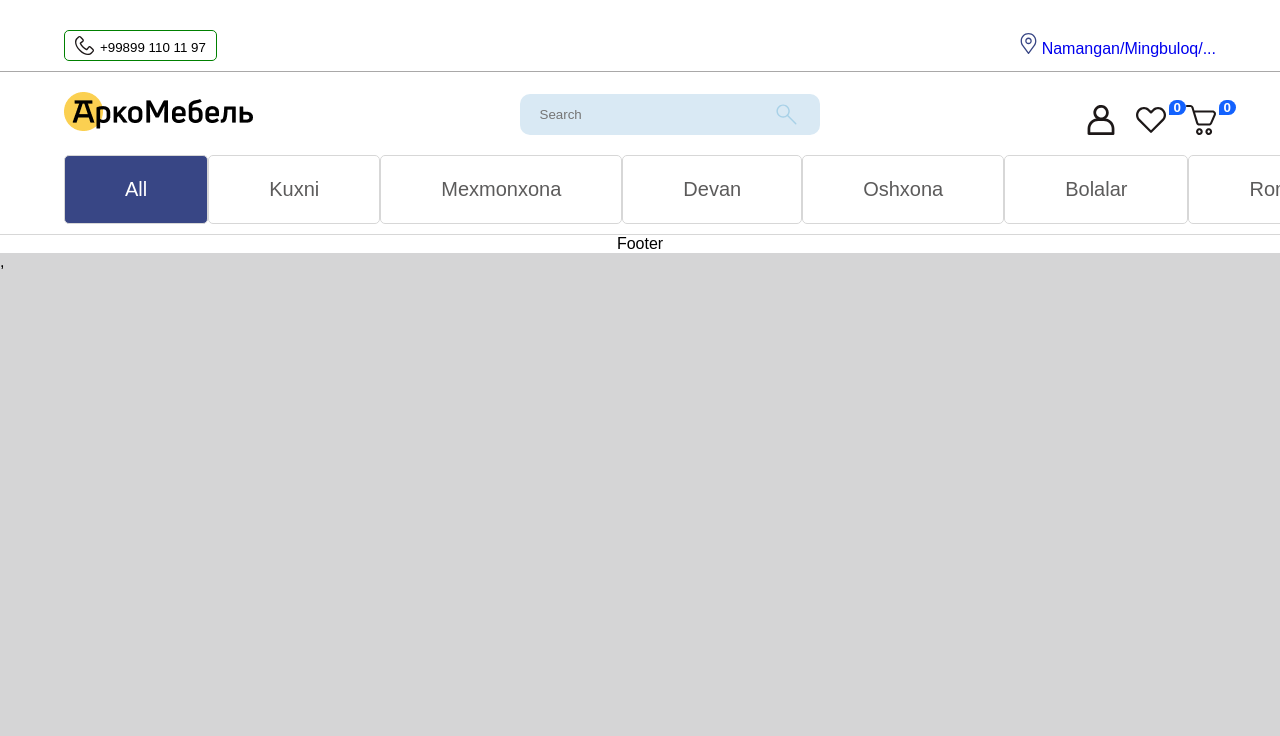
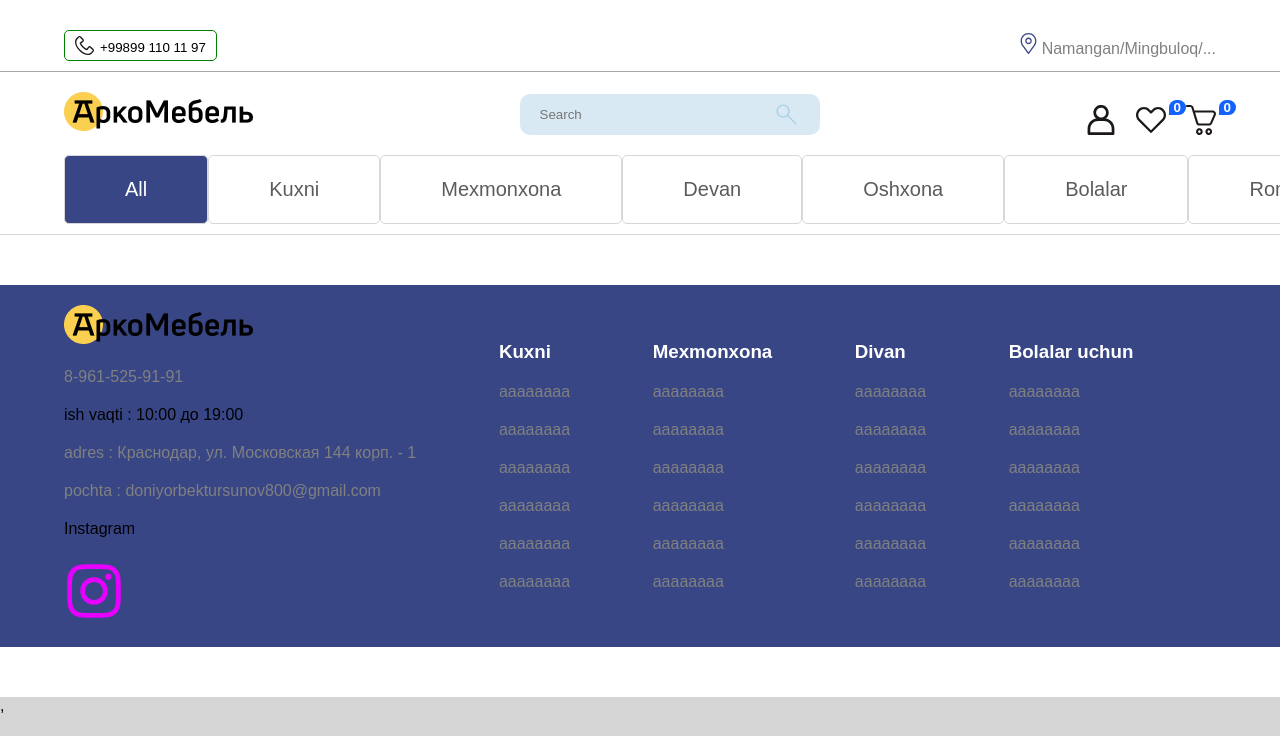
Before and after one commit to doniyor3534/Mebellar, a React (Create React App) app in the folder mebel/: page /All in a window 1280 px wide. Shown: the top 736 px of the page. Built offline with nearby package versions, Linux system fonts and the light colour scheme.

Commit message:
doniyor3534

```diff
--- a/mebel/src/Pages/All/Footer.js
+++ b/mebel/src/Pages/All/Footer.js
@@ -1,11 +1,60 @@
-import React from 'react';
+import { InstagramOutlined } from "@ant-design/icons";
+import React from "react";
 
 function Footer() {
-    return (
-        <div>
-            Footer
-        </div>
-    );
+  return (
+    <div className="footer">
+      <div className="footerUl">
+        <a href="#">
+          <img src="./img/Vector.png" alt="" />
+        </a>
+        <a href="#">8-961-525-91-91</a>
+        <p>ish vaqti : 10:00 до 19:00</p>
+        <a href="#">adres : Краснодар, ул. Московская 144 корп. - 1</a>
+        <a href="#">pochta : doniyorbektursunov800@gmail.com</a>
+        <p>Instagram</p>
+        <a href="https://instagram.com/doniyor35341" className="logoSocial">
+          <InstagramOutlined />
+        </a>
+      </div>
+          <div className="footerUl">
+              <h3>Kuxni</h3>
+              <a href="#">aaaaaaaa</a>
+              <a href="#">aaaaaaaa</a>
+              <a href="#">aaaaaaaa</a>
+              <a href="#">aaaaaaaa</a>
+              <a href="#">aaaaaaaa</a>
+              <a href="#">aaaaaaaa</a>
+      </div>
+          <div className="footerUl">
+              <h3>Mexmonxona</h3>
+              <a href="#">aaaaaaaa</a>
+              <a href="#">aaaaaaaa</a>
+              <a href="#">aaaaaaaa</a>
+              <a href="#">aaaaaaaa</a>
+              <a href="#">aaaaaaaa</a>
+              <a href="#">aaaaaaaa</a>
+      </div>
+          <div className="footerUl">
+              <h3>Divan</h3>
+              <a href="#">aaaaaaaa</a>
+              <a href="#">aaaaaaaa</a>
+              <a href="#">aaaaaaaa</a>
+              <a href="#">aaaaaaaa</a>
+              <a href="#">aaaaaaaa</a>
+              <a href="#">aaaaaaaa</a>
+      </div>
+          <div className="footerUl">
+              <h3>Bolalar uchun</h3>
+              <a href="#">aaaaaaaa</a>
+              <a href="#">aaaaaaaa</a>
+              <a href="#">aaaaaaaa</a>
+              <a href="#">aaaaaaaa</a>
+              <a href="#">aaaaaaaa</a>
+              <a href="#">aaaaaaaa</a>
+      </div>
+    </div>
+  );
 }
 
 export default Footer;
--- /dev/null
+++ b/mebel/src/Pages/All/MalumotCArds.js
@@ -0,0 +1,30 @@
+import React from "react";
+
+function MalumotlarCards() {
+    return (
+      <div className="malumotlarCards">
+        <div className="boglanish">
+          <img src="./img/boglanish.png" alt="" />
+          <div className="boglanishcard">
+            <h1>Biz bilan bog'laning</h1>
+            <p>Namangan/5-kichik nohiya/alpomish.1-qavat</p>
+            <a href="#">+998991101197</a>
+            <button className="sasvollarbtn">Savol yo'llang</button>
+          </div>
+        </div>
+        <div className="xarita">
+          <iframe
+            width="100%"
+            height="100%"
+            id="gmap_canvas"
+            src="//www.google.com/maps/embed?pb=!1m14!1m8!1m3!1d48182.41418511791!2d71.604535!3d40.994598!3m2!1i1024!2i768!4f13.1!3m3!1m2!1s0x0%3A0x3573ff83551d97df!2sSportivnyy%20Fitnes%20Kompleks%22Alpomish%22!5e0!3m2!1suz!2sus!4v1671428560120!5m2!1suz!2sus"
+            scrolling="no"
+            marginheight="0"
+            marginwidth="0"
+          ></iframe>
+        </div>
+      </div>
+    );
+}
+
+export default MalumotlarCards;
--- /dev/null
+++ b/mebel/src/Pages/All/QilinganCaruselImg.js
@@ -0,0 +1,28 @@
+import React from "react";
+import { useSelector } from "react-redux";
+import Slider from "react-slick";
+
+function QilinganCaruselimg(state) {
+  const { qilinganishlarImgs } = useSelector((state) => state.home);
+  const settings = {
+    dots: true,
+    infinite: true,
+    speed: 500,
+    slidesToShow: 1,
+    slidesToScroll: 1,
+  };
+  return (
+    <div>
+      <h1 className="title">Biz tayyarlagan ishlar</h1>
+      <Slider {...settings}>
+        {qilinganishlarImgs[state.count].img.map((val, i) => (
+          <div key={i}>
+            <img src={val} alt="" className="qilinganImgcarusel" />
+          </div>
+        ))}
+      </Slider>
+    </div>
+  );
+}
+
+export default QilinganCaruselimg;
--- a/mebel/src/Pages/Home.js
+++ b/mebel/src/Pages/Home.js
@@ -10,8 +10,10 @@ import {
 import CarouselSkitka from "./All/Crousel";
 import { toast, ToastContainer } from "react-toastify";
 import "react-toastify/dist/ReactToastify.css";
-import { Button, Dropdown, Select } from "antd";
-import { ShoppingCartOutlined } from "@ant-design/icons";
+import { Button, Dropdown, Modal, Select } from "antd";
+import { SearchOutlined, ShoppingCartOutlined } from "@ant-design/icons";
+import QilinganCaruselimg from "./All/QilinganCaruselImg";
+import MalumotlarCards from "./All/MalumotCArds";
 
 function Home() {
   const { caruselImg, katalog, data, qilinganIshalr } = useSelector(
@@ -130,6 +132,25 @@ function Home() {
     },
   ];
   // card select
+  //Modal //////////
+  const [isModalOpen, setIsModalOpen] = useState(false);
+  const [modalCount, setIsModalcount] = useState(0);
+  const showModal = () => {
+    setIsModalOpen(true);
+  };
+  const handleOk = () => {
+    setIsModalOpen(false);
+  };
+  const handleCancel = () => {
+    setIsModalOpen(false);
+  };
+  //Modal //////////
+  //ishlarcardFun/////
+  const ishlarcardFun = (i) => {
+    setIsModalcount(i)
+      showModal()
+  }
+  //ishlarcardFun/////
   return (
     <div className="home">
       <ToastContainer />
@@ -216,6 +237,7 @@ function Home() {
             </div>
           </div>
         </div>
+        {/* //////////////////////////////////////////////// */}
         <div className="bizningA">
           <h1 className="title">Bizning afzalliklar</h1>
           <div className="cards">
@@ -238,6 +260,7 @@ function Home() {
           </div>
         </div>
       </div>
+      {/* /////////////////// */}
       <div className="katalog">
         <h1 className="title">KATALOG</h1>
         <div className="katalogCards">
@@ -259,12 +282,12 @@ function Home() {
           ))}
         </div>
       </div>
+      {/* /////////////////// */}
       <div className="mashxurtavarlar">
         <h1 className="title">Mashxur tavarlar</h1>
         <div className="mashxurtavarlarCards">
           {data.slice(pagcount * 4 - 4, pagcount * 4).map((val) => (
-
-              <div  className="card" key={val.id}>
+            <div className="card" key={val.id}>
               <div className="positionCard">
                 <div className={val.skitka > 0 ? "skitka active" : "skitka"}>
                   {val.skitka}%
@@ -364,21 +387,42 @@ function Home() {
           <button onClick={next}>next</button>
         </div>
       </div>
+      {/* /////////////////////////// */}
       <div className="skitkaCards">
         <CarouselSkitka />
       </div>
+      {/* /////////////////////////////// */}
       <div className="bajarilganIshlar">
         <h1 className="title">Bajarilgan ishlar</h1>
         <div className="qilinganIshlar">
-          {qilinganIshalr.map((val) => (
-            <div className={"ishlarcard" + val.class} key={val.id}>
+          {qilinganIshalr.map((val,i) => (
+            <div
+              className={"ishlarcard" + val.class}
+              key={val.id}
+              onClick={()=>ishlarcardFun(i)}
+            >
               <img src={val.img} alt="" />
               <h3 className="ishlarname">{val.name}</h3>
+              <div className="positionLupaimg">
+                <SearchOutlined />
+              </div>
             </div>
           ))}
         </div>
         <Button>Ko'proq ko'rish...</Button>
       </div>
+      {/* ////////////////////////////////////// */}
+      <MalumotlarCards/>
+      {/* /////////////////////////////////////////////////////////////////////////// */}
+      <Modal
+        className="modall"
+        title=""
+        open={isModalOpen}
+        onOk={handleOk}
+        onCancel={handleCancel}
+      >
+        <QilinganCaruselimg count={modalCount} />
+      </Modal>
     </div>
   );
 }
--- a/mebel/src/Pages/Style.css
+++ b/mebel/src/Pages/Style.css
@@ -5,6 +5,9 @@
     text-decoration: none;
     list-style: none;
     font-family:sans-serif;
+}
+a{
+    color: grey;
 }
 :root{
     --havorang:rgb(217, 233, 244);
@@ -604,6 +607,27 @@ button {
     overflow: hidden;
     position: relative;
 }
+.positionLupaimg {
+    position: absolute;
+    top: 0;
+    left: 0;
+    width: 100%;
+    height: 100%;
+    display: flex;
+    align-items: center;
+    justify-content: center;
+    font-size: 50px;
+    color: white;
+    cursor: pointer;
+    background-color: #3846857f;
+    z-index: -55;
+    opacity: 0;
+    transition: all 0.3s ease-in-out;
+}
+.qilinganIshlar .ishlarcard:hover .positionLupaimg {
+       z-index: 55;
+       opacity: 1;
+}
 .qilinganIshlar .ishlarname {
     position: absolute;
     bottom: 0;
@@ -618,10 +642,91 @@ button {
     width: 100%;
     height: 100%;
 }
+.qilinganImgcarusel{
+    width: 100%;
+    height: 70vh;
+}
+.modall{
+    width: 80%;
+}
 
+/* boglanish */
+.malumotlarCards{
+    width: 100%;
+    height: 400px;
+    display: grid;
+    grid-template-columns: 50% 50%;
+}
+.boglanish{
+    width: 100%;
+    height: 100%;
+    border-radius: 10px;
+    position: relative;
+}
+.boglanish img{
+    width: 100%;
+    height: 100%;
+}
+.boglanishcard{
+    position: absolute;
+    top: 0;
+    left: 0;
+    width: 100%;
+    height: 100%;
+    display: flex;
+    flex-direction: column;
+    align-items: flex-start;
+    justify-content: center;
+    gap: 15px;
+    background-color: #a4a25a5b;
+    border-radius: 10px;
+    padding: 25px;
+}
+.boglanishcard h1{
+    font-size: 40px;
+}
+.boglanishcard p{
+    color: #384685;
+}
+.sasvollarbtn {
+    background: #384685;
+    border-radius: 5px;
+    padding: 15px 40px;
+    border: none;
+    color: white;
+    font-size: 25px;
+}
+.xarita{
+    border-radius: 10px;
+    overflow: hidden;
+}
 
-
-
+/* boglanish */
+/* footer//// */
+.footer{
+    width: 100%;
+    height: auto;
+    padding: 20px 5%;
+    margin: 50px 0px;
+    display: grid;
+    grid-template-columns: repeat(5,auto);
+    background-color: #384685;
+}
+.logoSocial {
+    color: rgb(230, 0, 255);
+    font-size: 60px;
+}
+.footerUl{
+    display: flex;
+    flex-direction: column;
+    align-items: flex-start;
+    justify-content: center;
+    gap: 20px;
+}
+.footerUl h3{
+    color: white;
+}
+/* footer//// */
 
 
 
@@ -757,7 +862,7 @@ button {
         padding: 50px 0;
     }
    .qilinganIshlar {
-       margin: 100px 0px;
+       margin: 10px 0px;
        width: 100%;
        height: auto;
        display: grid;
@@ -772,4 +877,13 @@ button {
        gap: 30px;
        padding: 10px;
    }
+   .qilinganImgcarusel {
+       width: 100%;
+       height:auto;
+   }
+   .modall{
+    width: 100%;
+   }
+
+
 }
--- a/mebel/src/redux/HomeReducer.js
+++ b/mebel/src/redux/HomeReducer.js
@@ -363,6 +363,44 @@ const initialState = {
     "Activlar",
     "Skitkalar",
   ],
+  qilinganishlarImgs: [
+    {
+      id: 1,
+      categorya: "kuxni",
+      img: [
+        "./img/ishlar/image 7.png",
+        "./img/ishlar/image 7.png",
+        "./img/ishlar/image 7.png",
+      ],
+    },
+    {
+      id: 2,
+      categorya: "Mexmonxona",
+      img: [
+        "./img/ishlar/image 7 (1).png",
+        "./img/ishlar/image 7 (1).png",
+        "./img/ishlar/image 7 (1).png",
+      ],
+    },
+    {
+      id: 3,
+      categorya: "aaa",
+      img: [
+        "./img/ishlar/image 9.png",
+        "./img/ishlar/image 9.png",
+        "./img/ishlar/image 9.png",
+      ],
+    },
+    {
+      id: 4,
+      categorya: "bbb",
+      img: [
+        "./img/ishlar/image 8.png",
+        "./img/ishlar/image 8.png",
+        "./img/ishlar/image 8.png",
+      ],
+    },
+  ],
 };
 
   export const HomeReducer = createSlice({
```
Also changed, not shown: mebel/public/img/boglanish.png (added), mebel/public/img/instagram.jfif (added). Lines whose indentation alone changed are shown as unchanged.
